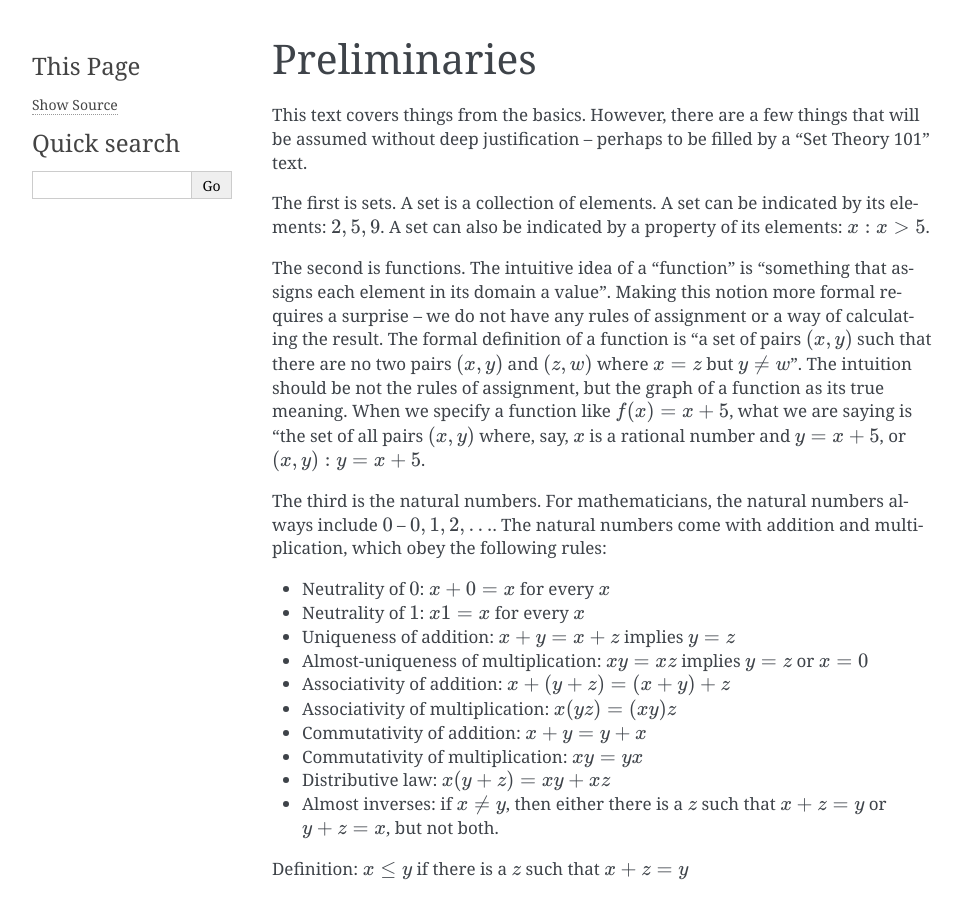
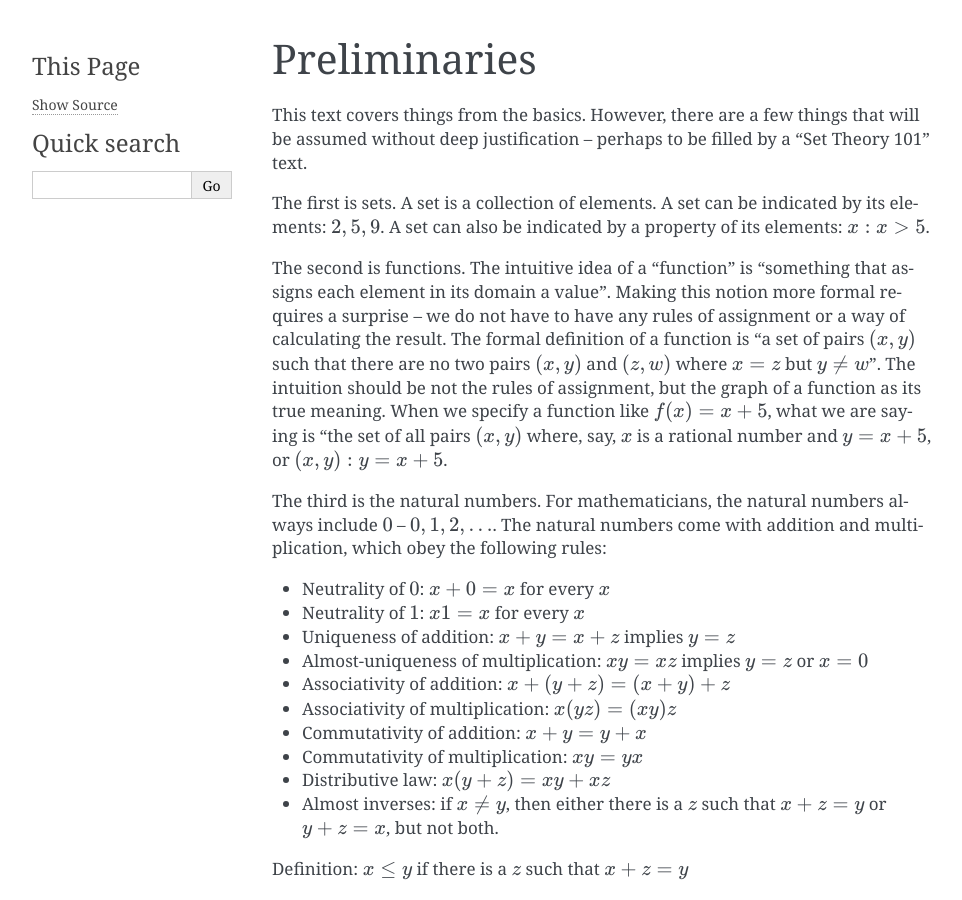
Before and after one commit to moshez/calculus101, a Sphinx documentation site: the page built from docs/preliminaries.rst, in a window 1280 px wide and 900 px high. Shown: the whole window, without its empty margins (148-1110 px from the left). Built offline with Sphinx 7.4.7, drawn with Linux system fonts in a browser that asks for light colours; the version number could not be read and is left out; some of the changed text lies outside the part shown.

```diff
--- a/docs/preliminaries.rst
+++ b/docs/preliminaries.rst
@@ -13,7 +13,7 @@ A set can also be indicated by a property of its elements: :math:`{x:x>5}`.
 The second is functions.
 The intuitive idea of a "function" is "something that assigns each element in its domain a value".
 Making this notion more formal requires a surprise --
-we do not have any rules of assignment or a way of calculating the result.
+we do not have to have any rules of assignment or a way of calculating the result.
 The formal definition of a function is
 "a set of pairs :math:`(x, y)` such that there are no two pairs
 :math:`(x, y)` and :math:`(z, w)` where :math:`x=z` but :math:`y\neq w`".
@@ -106,7 +106,7 @@ Here is a more interesting example: every non-empty set of integers has a least
 
 Now, this does not seem to be a statement where we can use the law of induction.
 Instead, we transform it into a statement where we can use induction:
-for every set :math:`A`, if :math:`x \in A` (read as ":math:`n` is in :math:`A`),
+for every set :math:`A`, if :math:`x \in A` (read as ":math:`x` is in :math:`A`),
 then :math:`A` has a least element.
 Induction on this statement, however, will fail.
 As is often the case, the hardest part is figuring out the correct inductive statement.
```
Also changed, not shown: other parts of docs/preliminaries.rst (+4 -2 lines).
